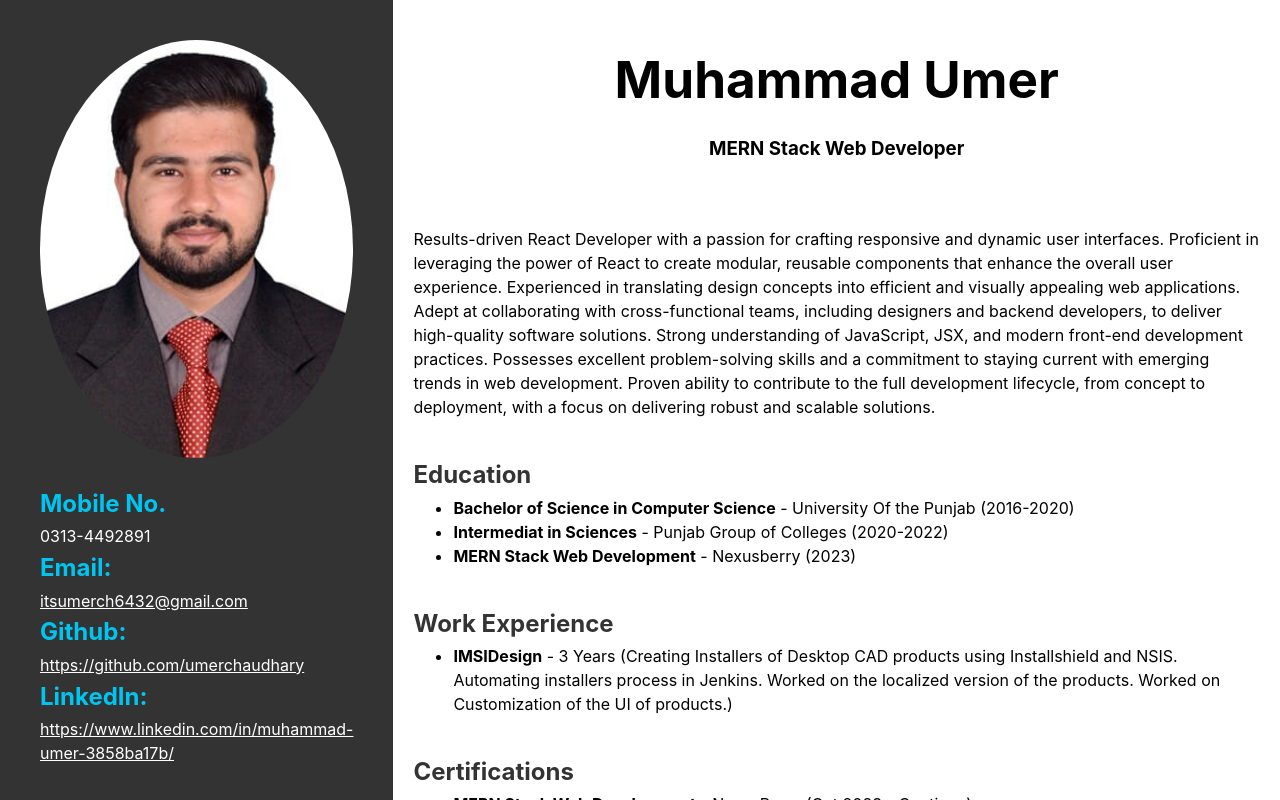
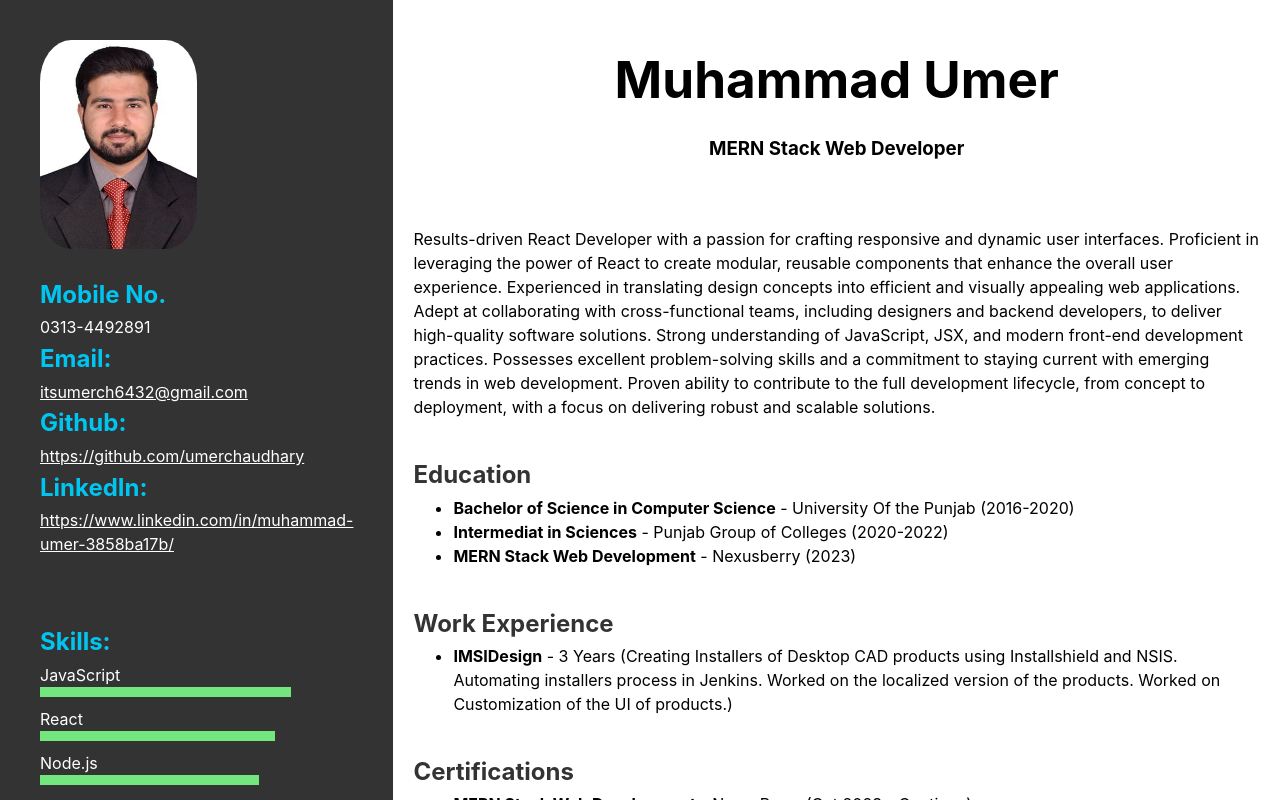
Before and after one commit to umerchaudhary/My-cv, a React (Vite) app: page / in a window 1280 px wide. Shown: the top 800 px of the page. Built offline with nearby package versions, Linux system fonts and the light colour scheme.

Commit message:
updated image settings

```diff
--- a/src/App.css
+++ b/src/App.css
@@ -10,8 +10,8 @@
 }
 
 .left-column img {
-  width: 100%;
-  border-radius: 50%;
+  width: 50%;
+  border-radius: 20%;
   margin-bottom: 20px;
 }
 
```
